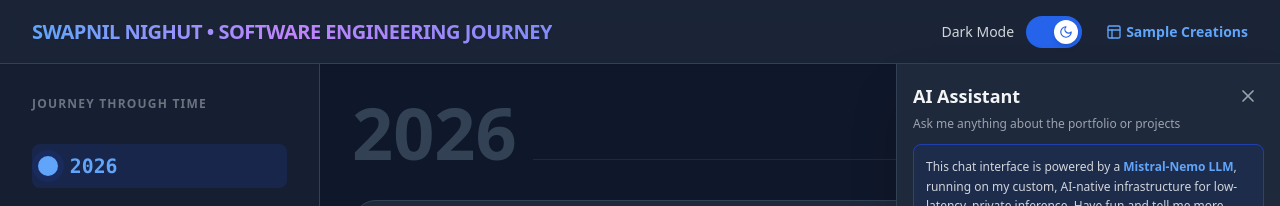
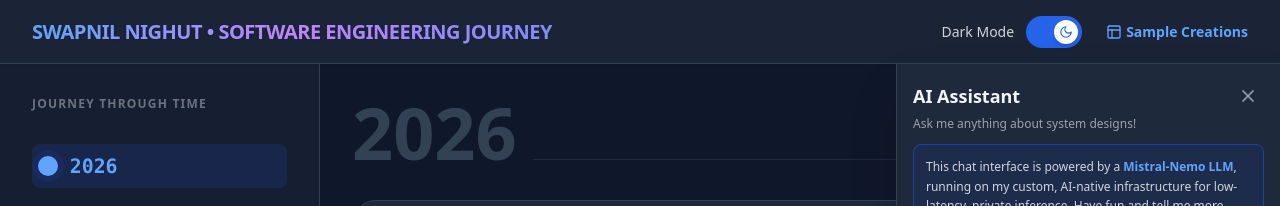
Before and after one commit to snighut/collaboration-app, a Next.js app: page / in a window 1280 px wide. Both pictures are taken after a click on the button 1256 px from the left and 400 px from the top of the page. Shown: the top 206 px of the page. Built offline with nearby package versions, Linux system fonts and the light colour scheme; no server answers.

Commit message:
code: updating scripts to build and push from correct branch

```diff
--- a/components/CanvasTool.tsx
+++ b/components/CanvasTool.tsx
@@ -466,7 +466,7 @@ const CanvasTool: React.FC<CanvasToolProps> = ({ designId }) => {
         </div>
       )}
       {/* Save icon for mobile/iPhone view */}
-      <div className="fixed top-20 right-4 z-[2000] flex items-center md:hidden">
+      <div className="fixed top-20 right-4 z-[2000] flex items-center md:hidden mr-12">
         <button
           onClick={handleSave}
           className="p-3 rounded-full bg-blue-600 text-white shadow-lg hover:bg-blue-700 active:bg-blue-800 transition-colors"
--- a/components/ChatSidebar.tsx
+++ b/components/ChatSidebar.tsx
@@ -179,7 +179,7 @@ const ChatSidebar: React.FC = () => {
               </button>
             </div>
             <p className="text-xs text-gray-500 dark:text-gray-400 mt-1">
-              Ask me anything about the portfolio or projects
+              Ask me anything about system designs!
             </p>
             <div className="mt-3 p-3 bg-blue-50 dark:bg-blue-900/20 border border-blue-100 dark:border-blue-800 rounded-lg">
               <p className="text-xs text-gray-700 dark:text-gray-300 leading-relaxed">
```
Also changed, not shown: 1 other file (tests, documents, lock files or other folders).
